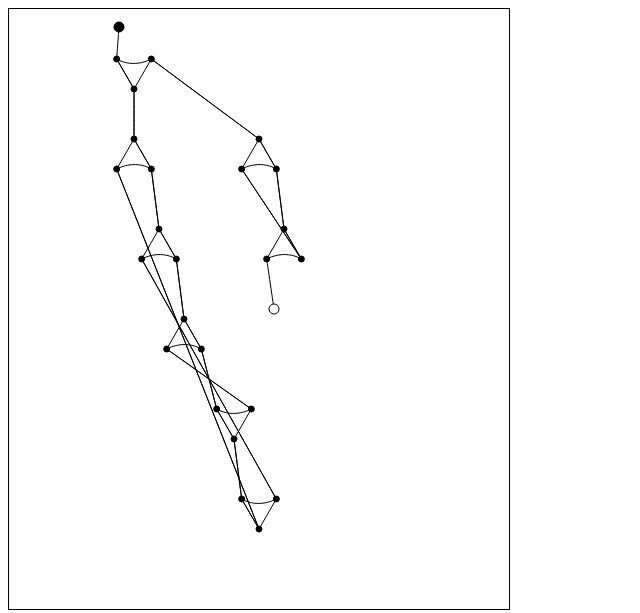
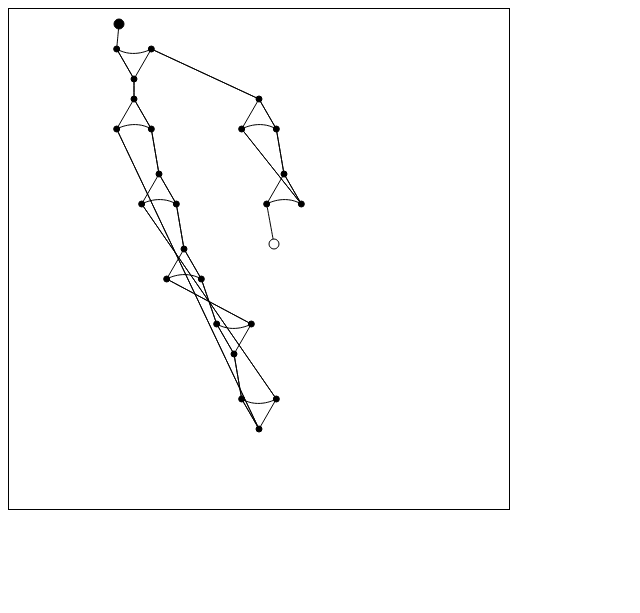
Before and after one commit to Soonad/Formality-Net-Animator, a plain HTML site: page index.html in a window 1280 px wide. Shown: the whole page, without its empty margins (0-640 px from the left). Drawn offline with Linux system fonts and the light colour scheme.

Commit message:
small changes about position and size of screen

```diff
--- a/index.html
+++ b/index.html
@@ -7,7 +7,7 @@
     </head>
 
     <body>
-        <canvas width="500px" height="600px" id="canvas" style="border: 1px solid black">
+        <canvas width="500px" height="500px" id="canvas" style="border: 1px solid black">
 
         </canvas>
 
--- a/index.js
+++ b/index.js
@@ -19,7 +19,7 @@ class Node {
 }
 
 // Size for canvas element
-const height = 600;
+const height = 500;
 const width = 500;
 /**
  * Represent a thing clicked. Can be of type Node or Pivot.
@@ -55,16 +55,16 @@ function makeNodes() {
     var nodes = [];
     var initialNode = new Node(0, {x: width * 0.25 - 15, y: height * 0.03}, getRadianFromAngle());
     var node0 = new Node(1, {x: width * 0.25, y: height * 0.10}, getRadianFromAngle(90));
-    var node1 = new Node(1, {x: width * 0.25, y: height * 0.25}, getRadianFromAngle());
-    var node2 = new Node(1, {x: width * 0.3, y: height * 0.40}, getRadianFromAngle());
+    var node1 = new Node(1, {x: width * 0.25, y: height * 0.22}, getRadianFromAngle());
+    var node2 = new Node(1, {x: width * 0.3, y: height * 0.37}, getRadianFromAngle());
     // -10 is to align an upside down node with the others
-    var node3 = new Node(1, {x: width * 0.35, y: height * 0.55}, getRadianFromAngle());
-    var node4 = new Node(1, {x: width * 0.45, y: height * 0.70 - 10}, getRadianFromAngle(90));
-    var node5 = new Node(1, {x: width * 0.5, y: height * 0.85 - 10}, getRadianFromAngle(90));
+    var node3 = new Node(1, {x: width * 0.35, y: height * 0.52}, getRadianFromAngle());
+    var node4 = new Node(1, {x: width * 0.45, y: height * 0.67 - 10}, getRadianFromAngle(90));
+    var node5 = new Node(1, {x: width * 0.5, y: height * 0.82 - 10}, getRadianFromAngle(90));
 
-    var node6 = new Node(1, {x: width * 0.5, y: height * 0.25}, getRadianFromAngle());
-    var node7 = new Node(1, {x: width * 0.55, y: height * 0.40}, getRadianFromAngle());
-    var node8 = new Node(5, {x: width * 0.53, y: height * 0.50}, getRadianFromAngle());
+    var node6 = new Node(1, {x: width * 0.5, y: height * 0.22}, getRadianFromAngle());
+    var node7 = new Node(1, {x: width * 0.55, y: height * 0.37}, getRadianFromAngle());
+    var node8 = new Node(5, {x: width * 0.53, y: height * 0.47}, getRadianFromAngle());
 
     nodes.push(initialNode);
     nodes.push(node0);
```
Also changed, not shown: 1 other file.
